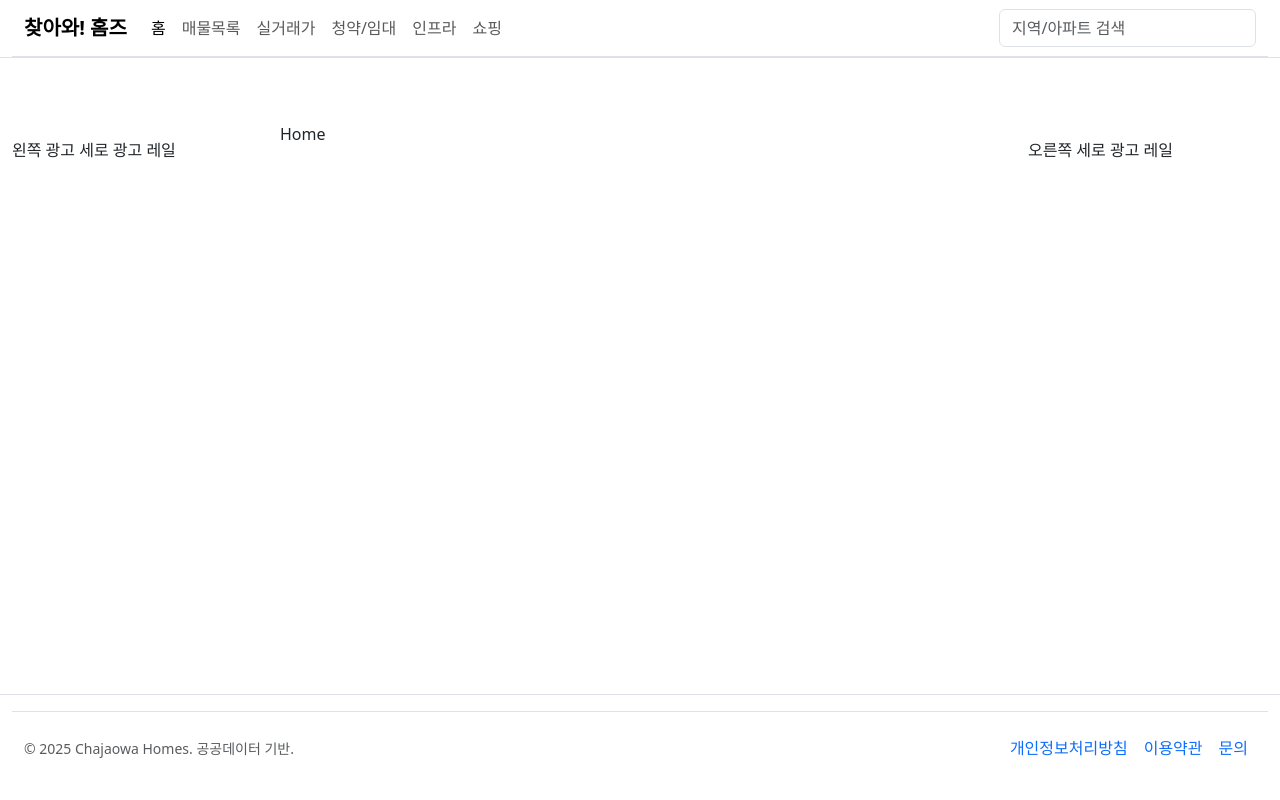
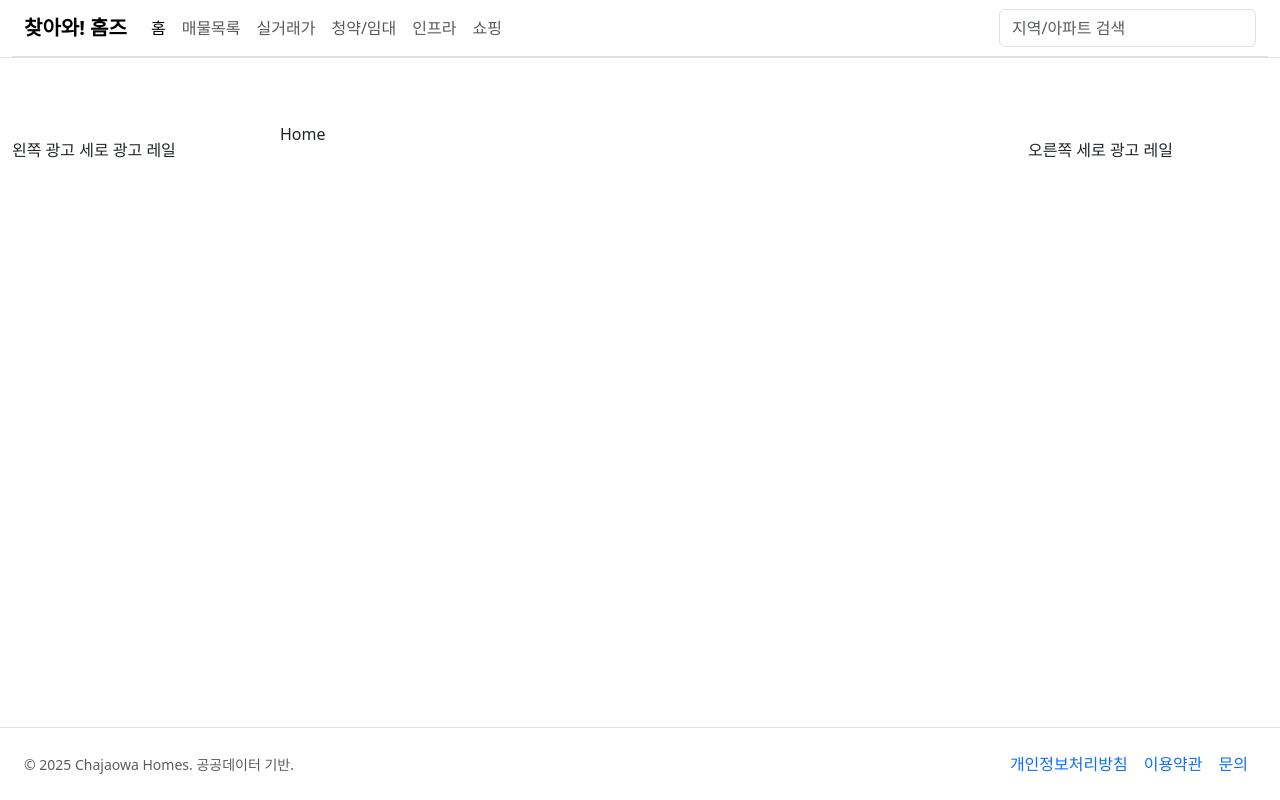
Before and after one commit to moreGet/ad-get-ui, a React (Vite) app: page / in a window 1280 px wide. Built offline with nearby package versions, Linux system fonts and the light colour scheme.

Commit message:
fix: 페이지 수정

```diff
--- a/src/widgets/footer/ui/footer.tsx
+++ b/src/widgets/footer/ui/footer.tsx
@@ -1,6 +1,6 @@
 export default function Footer() {
   return (
-    <footer className="bg-white border-top py-3">
+    <footer>
       <div className="container-xxl d-flex flex-wrap justify-content-between align-items-center gap-3">
         <small className="text-muted">
           © {new Date().getFullYear()} Chajaowa Homes. 공공데이터 기반.
```
